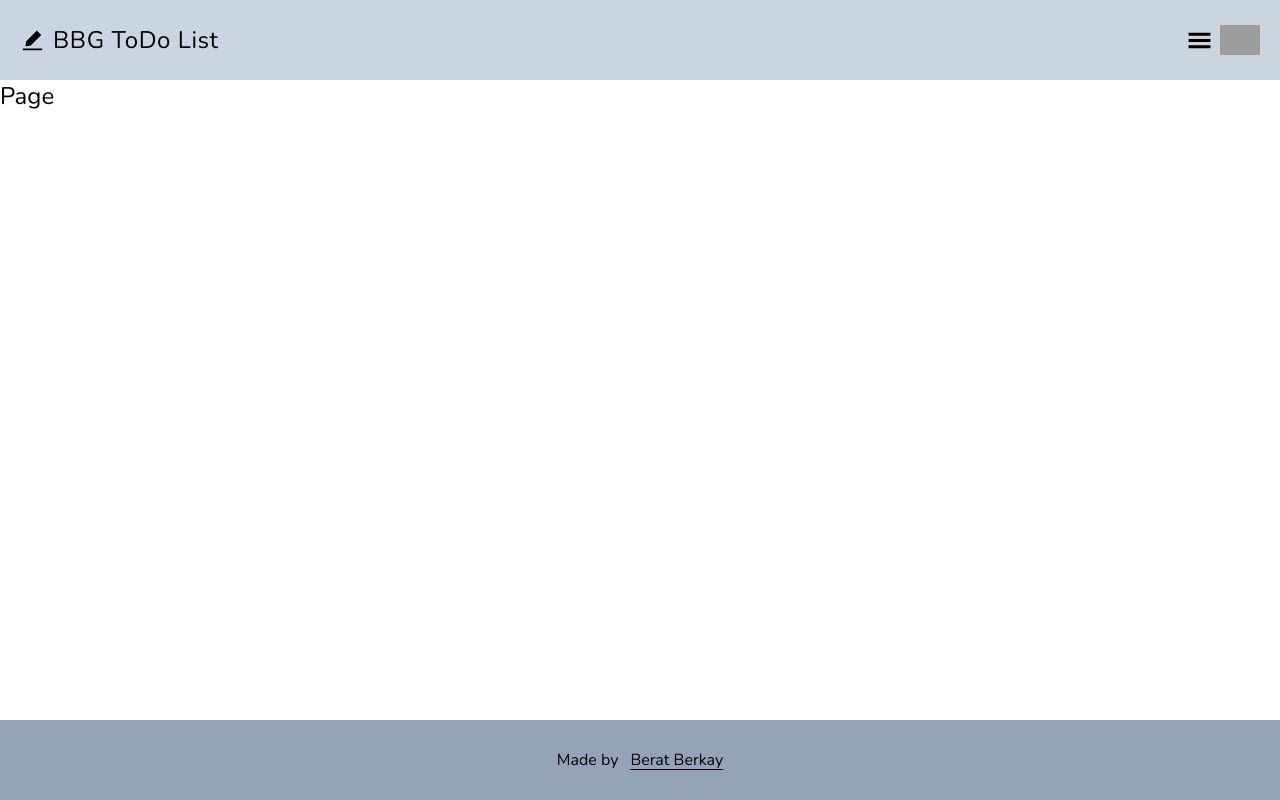
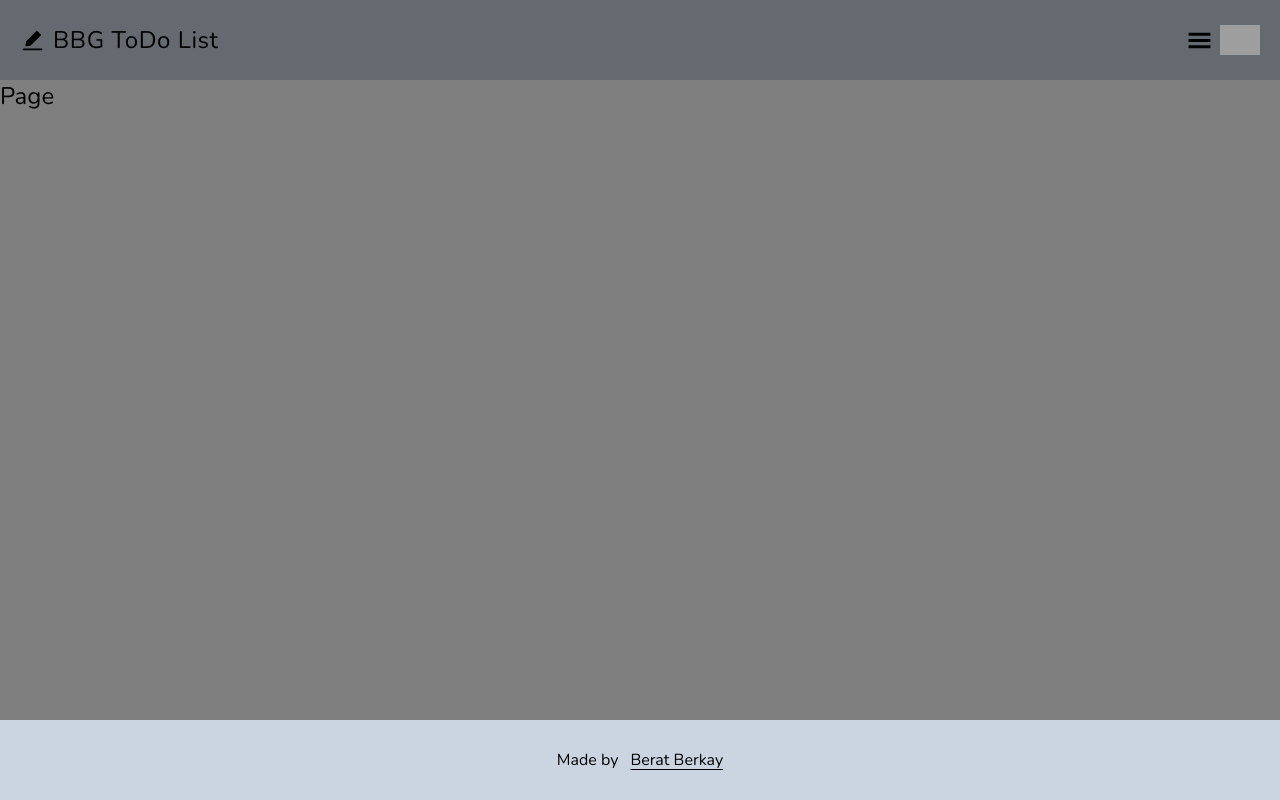
Before and after one commit to beratberkayg/todo-list, a Next.js app: page / in a window 1280 px wide. Built offline with nearby package versions, Linux system fonts and the light colour scheme; grey boxes are pictures that could not be loaded.

Commit message:
create mountedclient and modal

```diff
--- a/app/components/Footer/Footer.tsx
+++ b/app/components/Footer/Footer.tsx
@@ -3,7 +3,7 @@ import React from "react";
 
 const Footer = () => {
   return (
-    <div className="w-full h-20 flex justify-center items-center bg-slate-400 absolute bottom-0">
+    <div className="w-full h-20 flex justify-center items-center bg-slate-300 absolute bottom-0">
       <h1 className=" pr-3">Made by</h1>
       <Link
         target="blank"
--- /dev/null
+++ b/app/components/Modals/Modal.tsx
@@ -0,0 +1,11 @@
+"use client";
+
+const Modal = () => {
+  return (
+    <div className="h-screen w-full bg-black bg-opacity-50 flex items-center justify-center absolute left-0 top-0">
+      <div className=""></div>
+    </div>
+  );
+};
+
+export default Modal;
--- /dev/null
+++ b/app/components/MountedClient.tsx
@@ -0,0 +1,21 @@
+"use client";
+
+// Bu yapıyı herhangi bir hatayla karşılaşmamak için useclient yapılarını sarmak için kullanacağım...
+
+import { useEffect, useState } from "react";
+
+const MountedClient = ({ children }: { children: React.ReactNode }) => {
+  const [mounted, setMounted] = useState(false);
+
+  useEffect(() => {
+    setMounted(true);
+  }, []);
+
+  if (!mounted) {
+    return null;
+  }
+
+  return <>{children}</>;
+};
+
+export default MountedClient;
--- a/app/layout.tsx
+++ b/app/layout.tsx
@@ -2,16 +2,22 @@ import "../styles/globals.css";
 import { Nunito } from "next/font/google";
 import Navbar from "./components/Header/Navbar";
 import Footer from "./components/Footer/Footer";
+import MountedClient from "./components/MountedClient";
+import Modal from "./components/Modals/Modal";
 
 const font = Nunito({
   subsets: ["latin"],
 });
 
 const RootLayout = ({ children }: { children: React.ReactNode }) => {
+  /* navbar useclient olduğu için MountedClient ile sarmaladım */
   return (
     <html lang="en">
       <body className={font.className}>
-        <Navbar />
+        <MountedClient>
+          <Modal />
+          <Navbar />
+        </MountedClient>
         {children}
         <Footer />
       </body>
```
